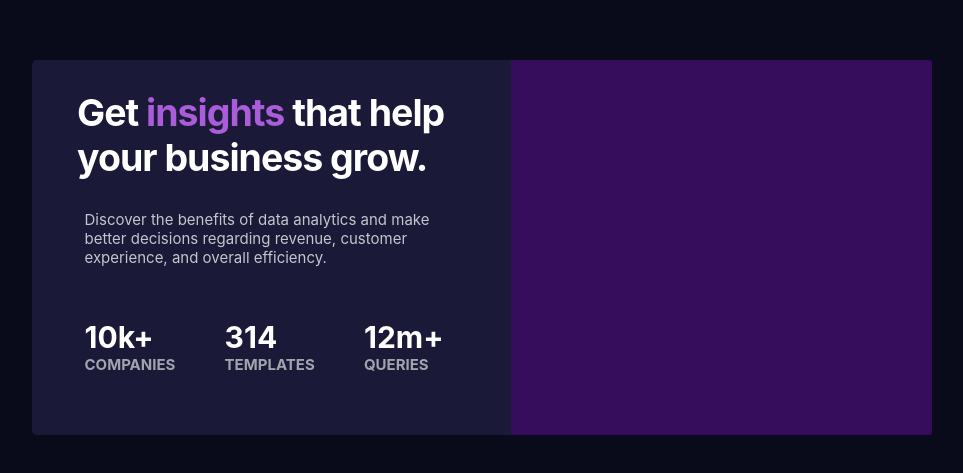
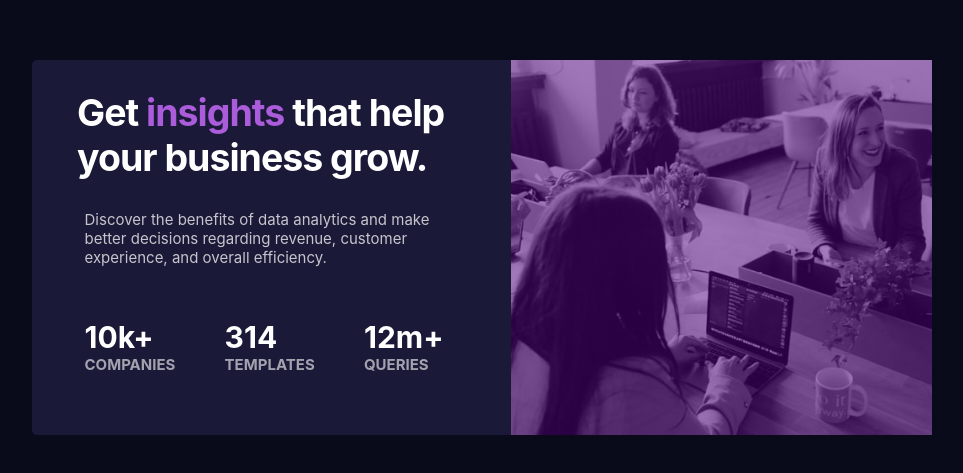
Before and after one commit to Krishna698-web/My-web-designs, a plain HTML site: page index.html in a window 1536 px wide. Shown: the part 153-626 px from the top of the page, without its empty margins (286-1249 px from the left). Drawn offline with Linux system fonts and the light colour scheme; a web font is replaced by a local one.

Commit message:
Update index.html

```diff
--- a/index.html
+++ b/index.html
@@ -43,7 +43,7 @@
     .img-sec {
       height: 32%;
       width: 100%;
-      background: linear-gradient(hsla(277, 100%, 25%, 0.514) 100%, rgba(255, 255, 255, 0)), url('images/image-header-mobile.jpg');
+      background: linear-gradient(hsla(277, 100%, 25%, 0.514) 100%, rgba(255, 255, 255, 0)), url('image-header-mobile.jpg');
       background-size: cover;
     }
 
@@ -99,7 +99,7 @@
       }
 
       .img-sec {
-        background: linear-gradient(hsla(277, 100%, 25%, 0.514) 100%, rgba(255, 255, 255, 0)), url('images/image-header-desktop.jpg');
+        background: linear-gradient(hsla(277, 100%, 25%, 0.514) 100%, rgba(255, 255, 255, 0)), url('image-header-desktop.jpg');
         background-repeat: no-repeat;
         background-size: cover;
         width: 100%;
```
